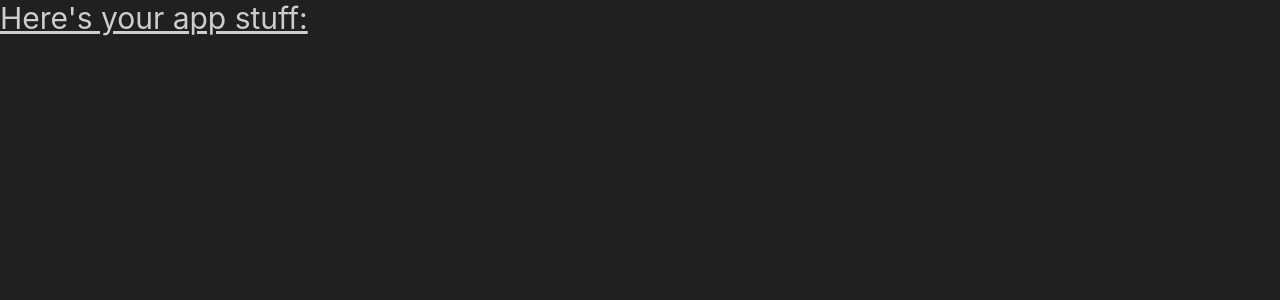
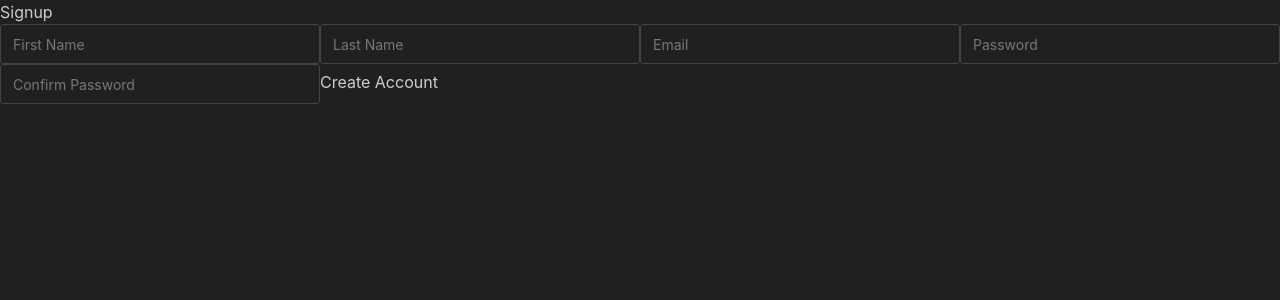
Before and after one commit to Brandon-Abundis/sdi-COM-capstone, a React (Vite) app in the folder client/: page /signup in a window 1280 px wide. Shown: the top 300 px of the page. Built offline with nearby package versions, Linux system fonts and the light colour scheme.

Commit message:
added mock base f/e auth components with mock login and signup functions

```diff
--- a/client/src/app/App.jsx
+++ b/client/src/app/App.jsx
@@ -6,18 +6,64 @@ import Events from "../features/events/pages/Events";
 import Leaderboard from "../features/leaderboard/pages/Leaderboard";
 import Profile from "../features/profile/pages/Profile";
 import Workouts from "../features/workouts/pages/Workouts";
+import Login from "../features/auth/pages/Login";
+import Signup from "../features/auth/pages/Signup";
+import ProtectedRoute from "./ProtectedRoute";
 
 function App() {
   return (
     <div>
-      <h1 className="text-3xl underline">Here's your app stuff:</h1>
       <Routes>
-        <Route path="/dashboard" element={<Dashboard />} />
-        <Route path="/calendar" element={<Calendar />} />
-        <Route path="/events" element={<Events />} />
-        <Route path="/leaderboard" element={<Leaderboard />} />
-        <Route path="/profile" element={<Profile />} />
-        <Route path="/workouts" element={<Workouts />} />
+        <Route path="/login" element={<Login />} />
+        <Route path="/signup" element={<Signup />} />
+        <Route
+          path="/dashboard"
+          element={
+            <ProtectedRoute>
+              <Dashboard />
+            </ProtectedRoute>
+          }
+        />
+        <Route
+          path="/calendar"
+          element={
+            <ProtectedRoute>
+              <Calendar />
+            </ProtectedRoute>
+          }
+        />
+        <Route
+          path="/events"
+          element={
+            <ProtectedRoute>
+              <Events />
+            </ProtectedRoute>
+          }
+        />
+        <Route
+          path="/leaderboard"
+          element={
+            <ProtectedRoute>
+              <Leaderboard />
+            </ProtectedRoute>
+          }
+        />
+        <Route
+          path="/profile"
+          element={
+            <ProtectedRoute>
+              <Profile />
+            </ProtectedRoute>
+          }
+        />
+        <Route
+          path="/workouts"
+          element={
+            <ProtectedRoute>
+              <Workouts />
+            </ProtectedRoute>
+          }
+        />
       </Routes>
     </div>
   );
--- /dev/null
+++ b/client/src/app/AuthProvider.jsx
@@ -0,0 +1,77 @@
+import { createContext, useContext, useState, useEffect } from "react";
+
+const AuthContext = createContext();
+
+export function AuthProvider({ children }) {
+  const [user, setUser] = useState(null);
+  const [loading, setLoading] = useState(true);
+
+  useEffect(() => {
+    async function restoreSession() {
+      const storedUser = localStorage.getItem("user");
+      if (!storedUser) {
+        setLoading(false);
+        return;
+      }
+      try {
+        setUser(JSON.parse(storedUser));
+      } catch (err) {
+        console.warn("Session restore failed:", err.message);
+        localStorage.removeItem("user");
+        setUser(null);
+      } finally {
+        setLoading(false);
+      }
+    }
+    restoreSession();
+  }, []);
+
+  // Login - using local storage with fake user for now, but will call backend later
+  const login = async (fakeUser) => {
+    setLoading(true);
+    try {
+      setUser(fakeUser);
+      localStorage.setItem("user", JSON.stringify(fakeUser));
+    } catch (err) {
+      throw err;
+    } finally {
+      setLoading(false);
+    }
+  };
+
+  // Logout
+  const logout = () => {
+    setUser(null);
+    localStorage.removeItem("user");
+  };
+
+  // Signup - same as login for now
+  const signup = async (fakeUser) => {
+    setLoading(true);
+    try {
+      setUser(fakeUser);
+      localStorage.setItem("user", JSON.stringify(fakeUser));
+    } catch (err) {
+      throw err;
+    } finally {
+      setLoading(false);
+    }
+  };
+
+  const value = {
+    user,
+    loading,
+    login,
+    logout,
+    signup,
+  };
+  return <AuthContext.Provider value={value}>{children}</AuthContext.Provider>;
+}
+
+export function useAuth() {
+  const context = useContext(AuthContext);
+  if (!context) {
+    throw new Error("useAuth must be used within an AuthProvider");
+  }
+  return context;
+}
--- /dev/null
+++ b/client/src/app/ProtectedRoute.jsx
@@ -0,0 +1,20 @@
+import { Navigate } from "react-router-dom";
+import { useAuth } from "./AuthProvider";
+
+export default function ProtectedRoute({ children }) {
+  const { user, loading } = useAuth();
+
+  if (loading) {
+    return (
+      <div className="flex justify-center text-3xl items-center min-h-screen">
+        Loading...
+      </div>
+    );
+  }
+
+  if (!user) {
+    return <Navigate to="/login" replace />;
+  }
+
+  return children;
+}
--- /dev/null
+++ b/client/src/features/auth/pages/Login.jsx
@@ -0,0 +1,53 @@
+import { useNavigate } from "react-router-dom";
+import { useAuth } from "../../../app/AuthProvider";
+import { useState } from "react";
+
+export default function Login() {
+  const [email, setEmail] = useState("");
+  const [password, setPassword] = useState("");
+  const [error, setError] = useState("");
+  const { login } = useAuth();
+  const navigate = useNavigate();
+
+  const handleSubmit = async (e) => {
+    e.preventDefault();
+    setError("");
+    const fakeUser = { id: 1, email: email, password: password };
+    try {
+      await login(fakeUser);
+      navigate("/dashboard");
+    } catch (err) {
+      setError("Invalid credentials");
+    }
+  };
+
+  return (
+    <div>
+      <form onSubmit={handleSubmit}>
+        <h2>Login</h2>
+        {error && <div className="text-red-700 px-4 py-3">{error}</div>}
+        <input
+          className="input"
+          name="email"
+          type="email"
+          required
+          placeholder="Email"
+          value={email}
+          onChange={(e) => setEmail(e.target.value)}
+        />
+        <input
+          className="input"
+          name="password"
+          type="password"
+          required
+          placeholder="Password"
+          value={password}
+          onChange={(e) => setPassword(e.target.value)}
+        />
+        <button type="submit" className="cursor-pointer">
+          Login
+        </button>
+      </form>
+    </div>
+  );
+}
--- /dev/null
+++ b/client/src/features/auth/pages/Signup.jsx
@@ -0,0 +1,95 @@
+import { useNavigate } from "react-router-dom";
+import { useAuth } from "../../../app/AuthProvider";
+import { useState } from "react";
+
+export default function Signup() {
+  const [firstName, setFirstName] = useState("");
+  const [lastName, setLastName] = useState("");
+  const [email, setEmail] = useState("");
+  const [password, setPassword] = useState("");
+  const [confirmPassword, setConfirmPassword] = useState("");
+  const [error, setError] = useState("");
+  const { signup } = useAuth();
+  const navigate = useNavigate();
+
+  const handleSubmit = async (e) => {
+    e.preventDefault();
+    setError("");
+    const fakeUser = {
+      id: 1,
+      email: email,
+      password: password,
+      firstName: firstName,
+      lastName: lastName,
+    };
+
+    if (password !== confirmPassword) {
+      setError("Passwords do not match");
+      return;
+    }
+
+    try {
+      await signup(fakeUser);
+      navigate("/dashboard");
+    } catch (err) {
+      setError(err.message || "Failed to create account");
+    }
+  };
+
+  return (
+    <div>
+      <form onSubmit={handleSubmit}>
+        <h2>Signup</h2>
+        {error && <div className="text-red-700 px-4 py-3">{error}</div>}
+        <input
+          className="input"
+          name="firstName"
+          type="firstName"
+          required
+          placeholder="First Name"
+          value={firstName}
+          onChange={(e) => setFirstName(e.target.value)}
+        />
+        <input
+          className="input"
+          name="lastName"
+          type="lastName"
+          required
+          placeholder="Last Name"
+          value={lastName}
+          onChange={(e) => setLastName(e.target.value)}
+        />
+        <input
+          className="input"
+          name="email"
+          type="email"
+          required
+          placeholder="Email"
+          value={email}
+          onChange={(e) => setEmail(e.target.value)}
+        />
+        <input
+          className="input"
+          name="password"
+          type="password"
+          required
+          placeholder="Password"
+          value={password}
+          onChange={(e) => setPassword(e.target.value)}
+        />
+        <input
+          className="input"
+          name="confirmPassword"
+          type="password"
+          required
+          placeholder="Confirm Password"
+          value={confirmPassword}
+          onChange={(e) => setConfirmPassword(e.target.value)}
+        />
+        <button type="submit" className="cursor-pointer">
+          Create Account
+        </button>
+      </form>
+    </div>
+  );
+}
--- a/client/src/main.jsx
+++ b/client/src/main.jsx
@@ -2,9 +2,12 @@ import { createRoot } from "react-dom/client";
 import { BrowserRouter as Router } from "react-router-dom";
 import "./index.css";
 import App from "./app/App.jsx";
+import { AuthProvider } from "./app/AuthProvider.jsx";
 
 createRoot(document.getElementById("root")).render(
   <Router>
-    <App />
+    <AuthProvider>
+      <App />
+    </AuthProvider>
   </Router>,
 );
```
